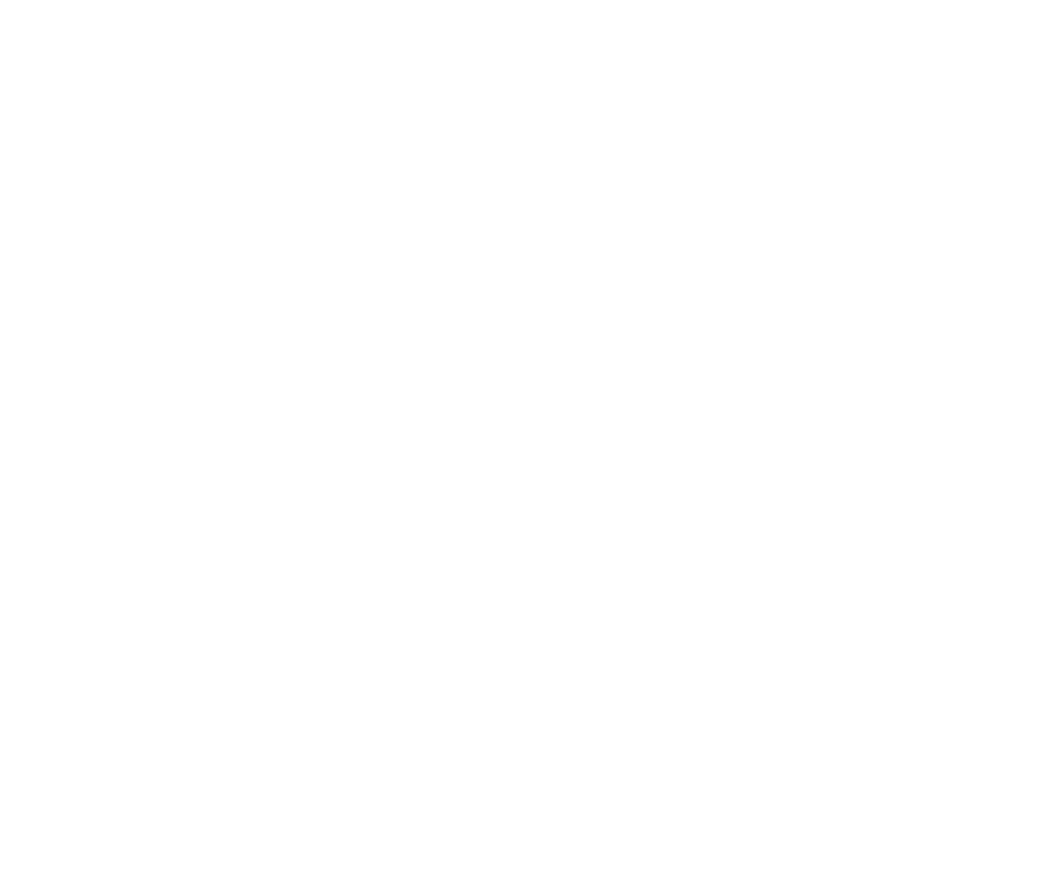
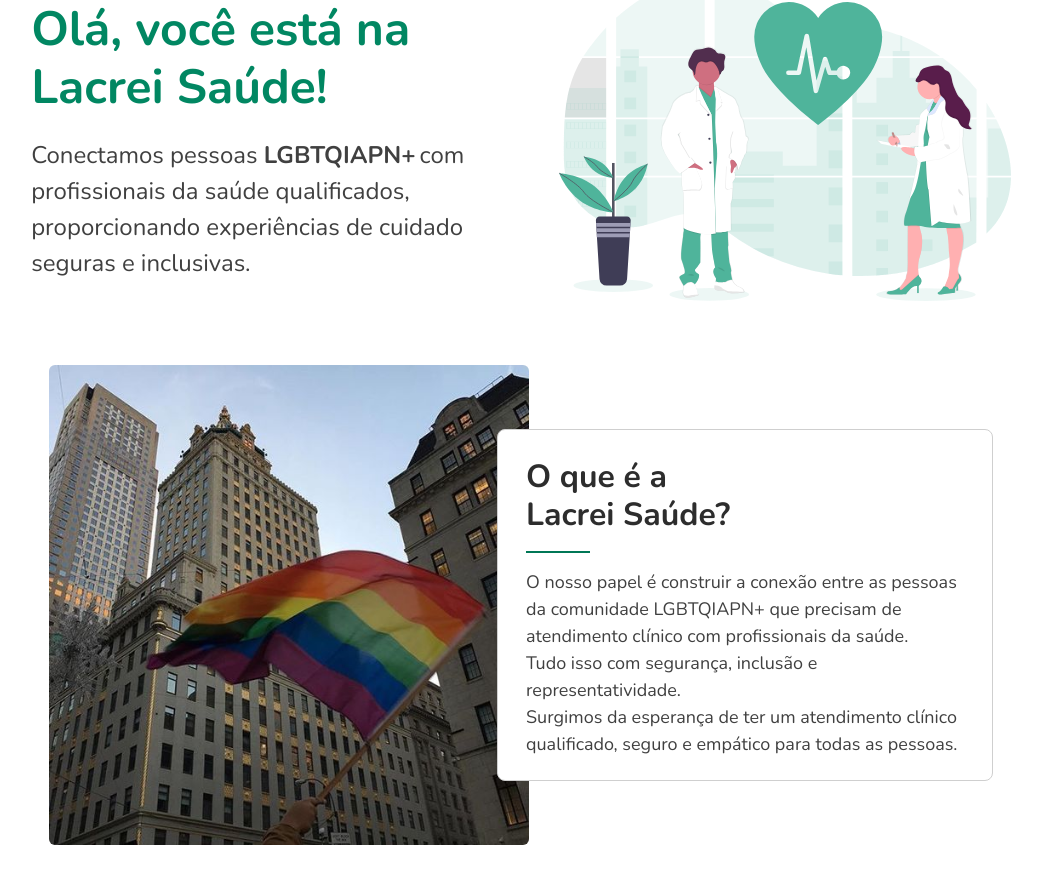
Before and after one commit to hevelinlima/desafio-lacrei, a Next.js app: page / in a window 1280 px wide. Shown: the part 235-1118 px from the top of the page, without its empty margins (119-1161 px from the left). Before the commit the page ends 800 px from the top, so only its background shows below. Built offline with nearby package versions, Linux system fonts and the light colour scheme.

Commit message:
styles: Home page styles

```diff
--- a/src/pages/index.tsx
+++ b/src/pages/index.tsx
@@ -1,5 +1,8 @@
-import { MainContainer } from "@/styles/pages/index";
+import { AbouSection, HeroContainer, HeroContent, MainContainer, SectionContent } from "@/styles/pages/index";
+import Image from "next/image";
 import { useEffect } from "react";
+import heroImg from "../assets/image-hero.svg";
+import sectionImg from "../assets/section-image.jpg";
 
 export default function Home() {
   const setTitle = () => {
@@ -11,9 +14,27 @@ export default function Home() {
   });
   return (
     <MainContainer>
-
-      <h1>Hello, world</h1>
-
+      <HeroContainer>
+        <HeroContent>
+          <h1>Olá, você está
+          na Lacrei Saúde!</h1>
+          <p>Conectamos pessoas <span>LGBTQIAPN+</span>
+          com profissionais da saúde qualificados, proporcionando experiências de cuidado seguras e inclusivas.</p>
+        </HeroContent>
+        <Image src={heroImg} alt="" />
+      </HeroContainer>
+      <AbouSection>
+        <Image src={sectionImg} alt="" />
+        <SectionContent>
+          <h1>O que é a
+            <br />
+          Lacrei Saúde?</h1>
+          <div />
+          <p>O nosso papel é construir a conexão entre as pessoas da comunidade LGBTQIAPN+ que precisam de atendimento clínico com profissionais da saúde. </p>
+          <p>Tudo isso com segurança, inclusão e representatividade.</p>
+          <p>Surgimos da esperança de ter um atendimento clínico qualificado, seguro e empático para todas as pessoas.</p>
+        </SectionContent>
+      </AbouSection>
     </MainContainer>
   );
 }
--- a/src/styles/pages/index.ts
+++ b/src/styles/pages/index.ts
@@ -1,5 +1,81 @@
-import styled from "styled-components";
+import styled from 'styled-components';
+import { typography } from '../typography';
 
 export const MainContainer = styled.div`
+  display: flex;
+  flex-direction: column;
 
+  align-items: center;
 `
+
+export const HeroContainer = styled.div`
+  display: flex;
+  align-items: center;
+  justify-content: center;
+  margin: 4rem 0;
+  gap: 3rem;
+  img{
+    height: 20rem;
+    width: auto;
+  }
+
+`;
+
+export const HeroContent = styled.div`
+  max-width: 30rem;
+  display: flex;
+  flex-direction: column;
+  gap: 1.25rem;
+
+  h1{
+    ${typography.fonts.headlineXL};
+    color: ${(props)=>props.theme.colors['accent-base']};
+  }
+  p{
+    ${typography.fonts.headlineSM};
+    color: ${(props)=>props.theme.colors['text-helper']};
+
+    span{
+      padding-right: 0.25rem;
+      font-weight: bold;
+    }
+  }
+`;
+
+
+export const AbouSection = styled.section`
+  display: flex;
+  align-items: center;
+  img{
+    height: 30rem;
+    width: auto;
+    border-radius: 6px;
+  }
+`
+
+export const SectionContent = styled.div`
+  height: 22rem;
+  width: 31rem;
+  padding: 1.75rem;
+  border-radius: 8px;
+  margin-left: -2rem;
+
+  border: 1px solid ${(props)=>props.theme.colors['default-light']};
+  background-color: ${(props)=>props.theme.colors['default']};
+
+
+  h1{
+    ${typography.fonts.headlineBase};
+    font-weight: bold;
+    color: ${(props)=>props.theme.colors['text-body']};
+  }
+  div{
+    width: 4rem;
+    border: 1px solid ${(props)=>props.theme.colors['accent-dark']};
+    margin: 1rem 0;
+  }
+  p{
+    ${typography.fonts.textXL};
+    color: ${(props)=>props.theme.colors['text-helper']};
+  }
+`
--- a/src/styles/theme/default.ts
+++ b/src/styles/theme/default.ts
@@ -6,6 +6,8 @@ export const defaultTheme = {
       'accent-base': '#018762',
       'accent-dark': '#007756',
       'text-body': '#2d2d2d',
-      'text-headline': '#131313'
+      'text-headline': '#131313',
+      'text-helper': '#404040',
+      'default-light': '#cfcfcf'
   }
 }
```
Also changed, not shown: src/assets/image-hero.svg (added), src/assets/section-image.jpg (added).
